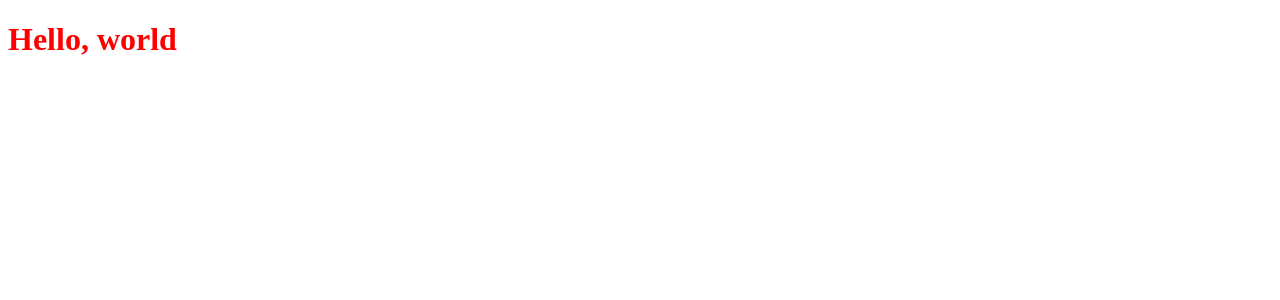
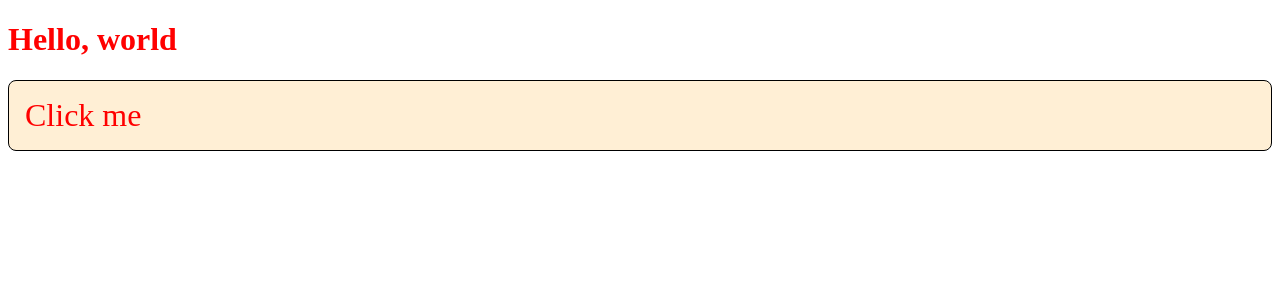
Before and after one commit to SeungrokYoon/bundler-test, a React app: page / in a window 1280 px wide. Shown: the top 300 px of the page. Built offline with nearby package versions, Linux system fonts and the light colour scheme.

Commit message:
🔧 Env: styled-components 설치

```diff
--- a/src/App.jsx
+++ b/src/App.jsx
@@ -1,9 +1,20 @@
 import "./style.css";
+import styled from "styled-components";
+
+const Button = styled.div`
+  background: papayawhip;
+  font-size: 2rem;
+  color: red;
+  padding: 1rem;
+  border-radius: 0.5rem;
+  border: 1px solid black;
+`;
 
 export default function App() {
   return (
     <div>
       <h1 className="main-title">Hello, world</h1>
+      <Button>Click me</Button>
     </div>
   );
 }
```
